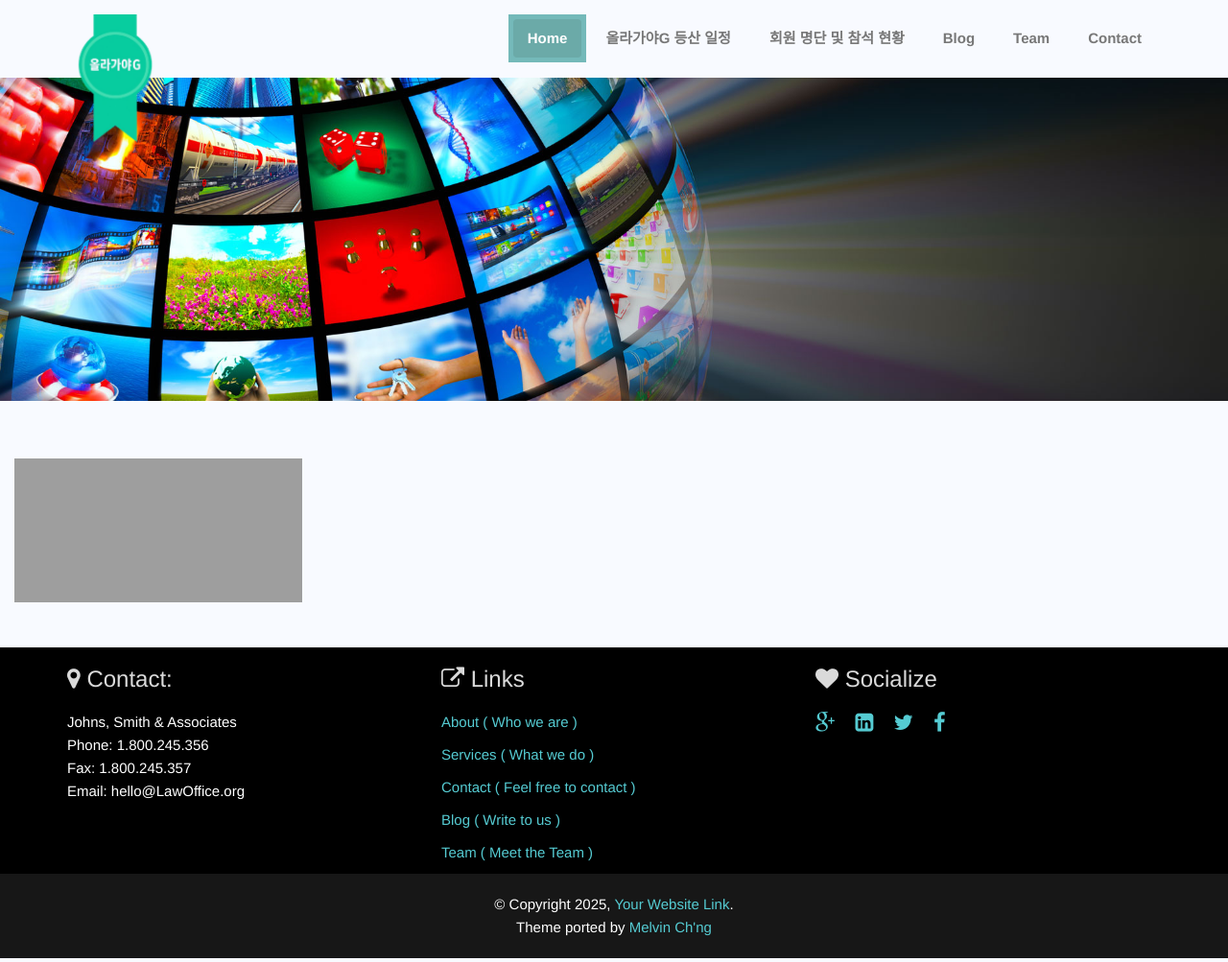
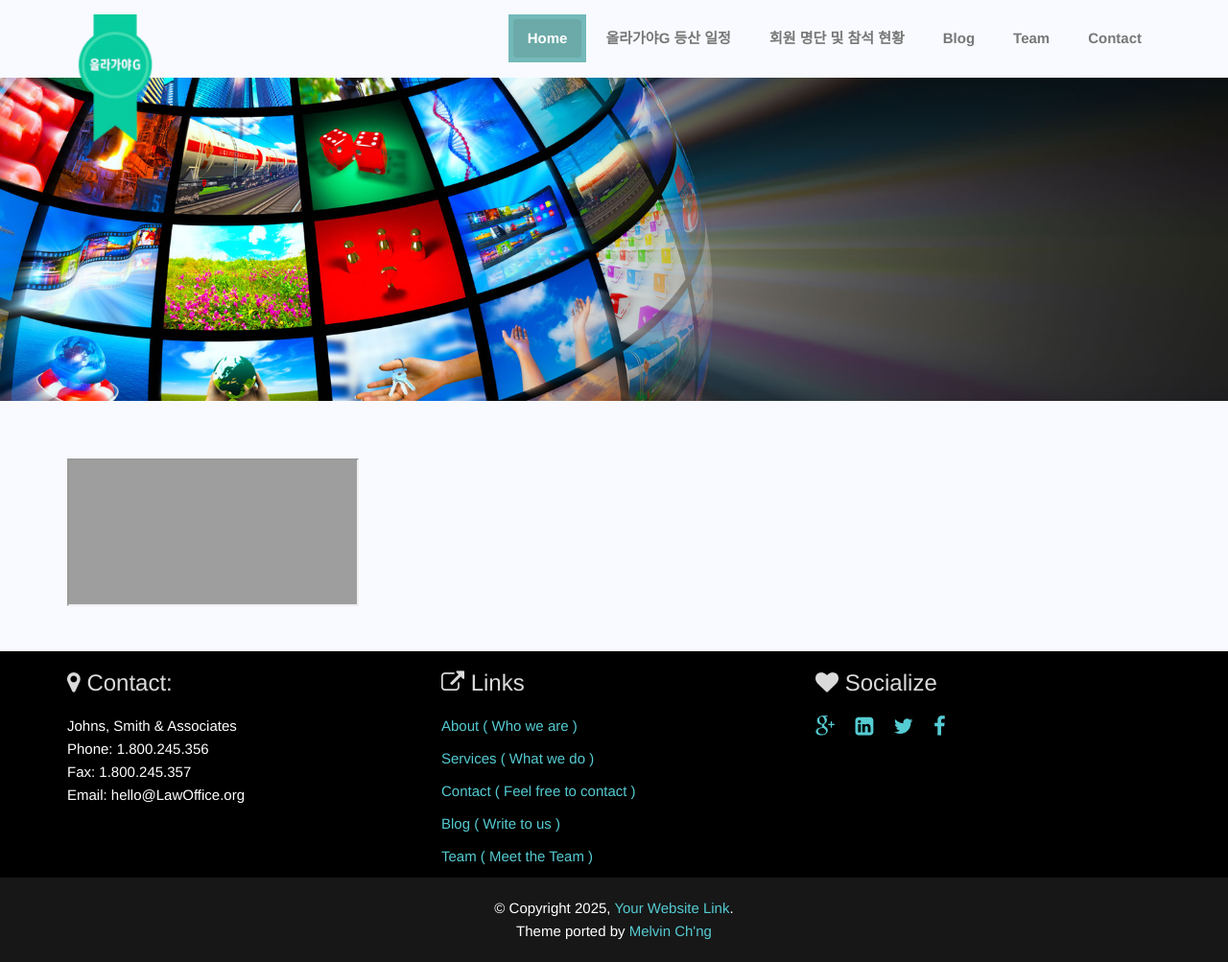
Before and after one commit to OlRaGaYaG/OlRaGaYaG.github.io, a Jekyll site: the page built from plan.html, in a window 1280 px wide. Shown: the whole page at 96% size. Built offline with Jekyll 4.4.1, drawn with Linux system fonts in a browser that asks for light colours; grey boxes are pictures that could not be loaded.

Commit message:
container 크기조절

```diff
--- a/member.html
+++ b/member.html
@@ -10,8 +10,8 @@ permalink: /member
 </div>
 
 <div id="banners"></div>
-<div class="container" style="width: 100%; height: 100%;">
-  <iframe src="https://hikeup2024.github.io/members/" width="device-width" height="100%" style="border:none;"></iframe>
+<div class="container">
+  <iframe src="https://hikeup2024.github.io/members/"></iframe>
 </div>
 
 <!--End Main Container -->
--- a/plan.html
+++ b/plan.html
@@ -10,8 +10,8 @@ permalink: /plan
 </div>
 
 <div id="banners"></div>
-<div class="container" style="width: 100%; height: 100%;">
-  <iframe src="https://hikeup2024.github.io/date/" width="device-width" height="100%" style="border:none;"></iframe>
+<div class="container">
+  <iframe src="https://hikeup2024.github.io/date/"></iframe>
 </div>
 
 <!--End Main Container -->
```
